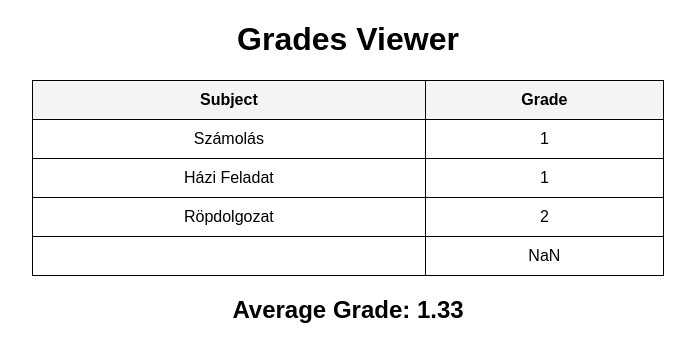
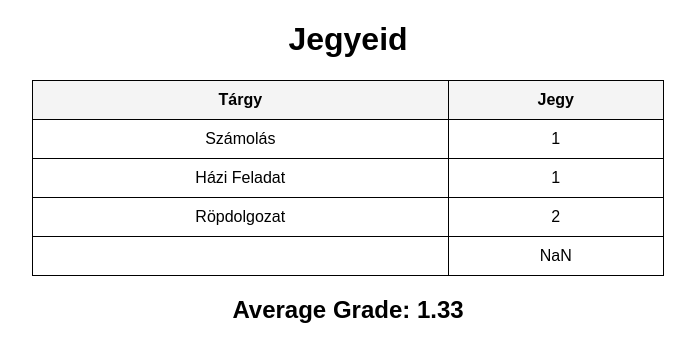
Before and after one commit to jegesmedve09/jegyek, a plain HTML site: page index.html in a window 1280 px wide. Shown: the whole page, without its empty margins (292-987 px from the left). Drawn offline with Linux system fonts and the light colour scheme.

Commit message:
Update index.html

```diff
--- a/index.html
+++ b/index.html
@@ -3,7 +3,7 @@
 <head>
     <meta charset="UTF-8">
     <meta name="viewport" content="width=device-width, initial-scale=1.0">
-    <title>Grade Viewer</title>
+    <title>Jegyeid</title>
     <style>
         body {
             font-family: Arial, sans-serif;
@@ -24,17 +24,17 @@
     </style>
 </head>
 <body>
-    <h1>Grades Viewer</h1>
+    <h1>Jegyeid</h1>
     <table>
         <thead>
             <tr>
-                <th>Subject</th>
-                <th>Grade</th>
+                <th>Tárgy</th>
+                <th>Jegy</th>
             </tr>
         </thead>
         <tbody id="gradesTable"></tbody>
     </table>
-    <h2 id="averageGrade">Average Grade: N/A</h2>
+    <h2 id="averageGrade">Átlag: N/A</h2>
 
     <script>
         function loadGrades() {
```
